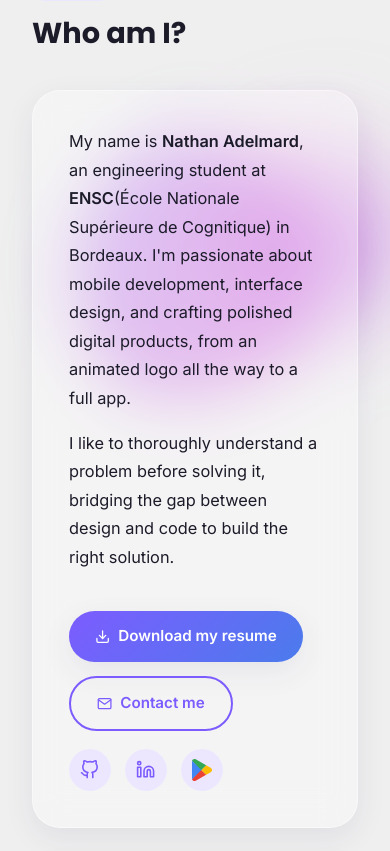
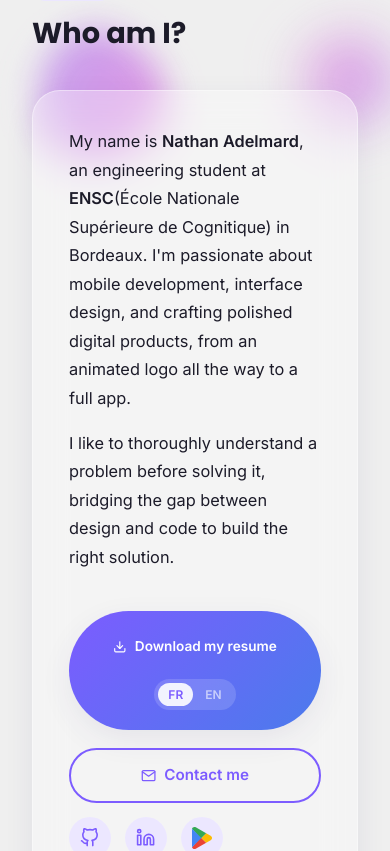
Before and after one commit to nathan-real/AdelmardNa-Portfolio, a React (Vite) app: page / in a window 390 px wide. Shown: the part 960-1811 px from the top of the page. Built offline with nearby package versions, Linux system fonts and the light colour scheme.

Commit message:
Blobs enhanced, Resume added, Resume Download button enhanced

```diff
--- a/src/components/BackgroundBlobs/BackgroundBlobs.jsx
+++ b/src/components/BackgroundBlobs/BackgroundBlobs.jsx
@@ -1,3 +1,6 @@
+import { useEffect } from 'react'
+import { motion, useMotionValue, useSpring, useTransform } from 'framer-motion'
+
 function randomBetween(min, max) {
     return Math.round((min + Math.random() * (max - min)) * 10) / 10
 }
@@ -32,15 +35,32 @@ const blobConfigs = [
 ]
 
 export default function BackgroundBlobs() {
+    const mouseX = useMotionValue(0)
+    const mouseY = useMotionValue(0)
+
+    useEffect(() => {
+        const handleMouseMove = (e) => {
+            mouseX.set((e.clientX / window.innerWidth - 0.5) * 2)
+            mouseY.set((e.clientY / window.innerHeight - 0.5) * 2)
+        }
+        window.addEventListener('mousemove', handleMouseMove)
+        return () => window.removeEventListener('mousemove', handleMouseMove)
+    }, [mouseX, mouseY])
+
+    const springX = useSpring(mouseX, { stiffness: 55, damping: 18, mass: 1 })
+    const springY = useSpring(mouseY, { stiffness: 55, damping: 18, mass: 1 })
+
+    const offsetX = useTransform(springX, [-1, 1], [-45, 45])
+    const offsetY = useTransform(springY, [-1, 1], [-45, 45])
+
     return (
-        <div className="background-layer" aria-hidden="true">
+        <motion.div className="background-layer" aria-hidden="true" style={{ x: offsetX, y: offsetY }}>
             {blobConfigs.map((b, i) => (
                 <span
                     key={i}
                     className="organic-blob"
                     style={{
-                        width: b.size,
-                        height: b.size,
+                        '--blob-size': `${b.size}px`,
                         top: b.top,
                         left: b.left,
                         right: b.right,
@@ -53,6 +73,6 @@ export default function BackgroundBlobs() {
                     }}
                 />
             ))}
-        </div>
+        </motion.div>
     )
 }
--- a/src/data/skills.js
+++ b/src/data/skills.js
@@ -44,7 +44,7 @@ const skills = [
   {
     category: 'Tools & Methods',
     type: 'text',
-    items: ['Project management', 'Teamwork', 'Human-Computer Interaction (HCI)'],
+    items: ['Project management', 'Teamwork', 'Human-Computer Interaction'],
   },
   {
     category: 'Languages',
--- a/src/data/social.js
+++ b/src/data/social.js
@@ -2,7 +2,7 @@ const social = {
   github: 'https://github.com/nathan-real',
   linkedin: 'https://www.linkedin.com/in/nathan-adelmard-86a380392/',
   googlePlay: 'https://play.google.com/store/apps/dev?id=5994314402410562637',
-  email: 'mailto/kubbycubs@gmail.com',
+  email: 'mailto/nathan.adelmard@sfr.fr',
   resumeFr: '/resume/Nathan_Adelmard_CV_FR.pdf',
   resumeEn: '/resume/Nathan_Adelmard_CV_EN.pdf',
 }
--- a/src/index.css
+++ b/src/index.css
@@ -29,6 +29,7 @@
   --font-body: 'Inter', sans-serif;
 }
 
+
 html.dark {
   --color-bg: #14131f;
   --color-bg-soft: #1b1a29;
@@ -37,6 +38,8 @@ html.dark {
   --color-primary-soft: #262244;
   --color-secondary-soft: #1e2740;
   --color-accent-soft: #3a2a1c;
+
+  --blob-scale: 1;
 }
 
 * {
@@ -145,9 +148,17 @@ html.dark .glass {
   box-shadow: var(--shadow-soft);
 }
 
-.btn-primary:hover {
-  transform: translateY(-3px);
-  box-shadow: var(--shadow-hover);
+@media (hover: hover) and (pointer: fine) {
+  .btn-primary:hover {
+    transform: translateY(-3px);
+    box-shadow: var(--shadow-hover);
+  }
+
+  .btn-outline:hover {
+    background: var(--color-primary);
+    color: white;
+    transform: translateY(-3px);
+  }
 }
 
 .btn-outline {
@@ -155,14 +166,12 @@ html.dark .glass {
   color: var(--color-primary);
 }
 
-.btn-outline:hover {
-  background: var(--color-primary);
-  color: white;
-  transform: translateY(-3px);
-}
+
 
 .organic-blob {
   position: absolute;
+  width: calc(var(--blob-size) * var(--blob-scale, 1));
+  height: calc(var(--blob-size) * var(--blob-scale, 1));
   pointer-events: none;
   opacity: 0.55;
   animation:
@@ -221,15 +230,15 @@ html.dark .glass {
 
 @keyframes blob-hue {
   0% {
-    filter: blur(35px) hue-rotate(0deg);
+    filter: blur(20px) hue-rotate(0deg);
   }
 
   50% {
-    filter: blur(35px) hue-rotate(45deg);
+    filter: blur(20px) hue-rotate(45deg);
   }
 
   100% {
-    filter: blur(35px) hue-rotate(0deg);
+    filter: blur(20px) hue-rotate(0deg);
   }
 }
 
@@ -241,20 +250,27 @@ html.dark .glass {
 
   :root {
     --nav-width: 0px;
+    --blob-scale: 0.7;
+  }
+}
+
+@media (max-width: 600px) {
+  :root {
+    --blob-scale: 0.5;
   }
 }
 
 .app-root {
   position: relative;
-  overflow-x: hidden;
+  overflow: hidden;
 }
 
 .background-layer {
   position: absolute;
-  top: 0;
-  left: 0;
-  width: 100%;
-  height: 100%;
+  top: -3%;
+  left: -3%;
+  width: 106%;
+  height: 106%;
   overflow: hidden;
   pointer-events: none;
   z-index: -1;
--- a/src/sections/AboutMe.css
+++ b/src/sections/AboutMe.css
@@ -40,10 +40,13 @@
 
 .about-links {
   display: flex;
+  align-items: center;
   gap: 14px;
+  flex-wrap: wrap;
 }
 
-.about-links a {
+
+.about-links a:not(.btn) {
   width: 42px;
   height: 42px;
   border-radius: 50%;
@@ -56,10 +59,21 @@
   transition: transform 0.25s ease, background 0.25s ease;
 }
 
-.about-links a:hover {
-  background: var(--color-primary);
-  color: white;
-  transform: translateY(-3px);
+@media (hover: hover) and (pointer: fine) {
+
+  .about-links a:not(.btn):hover {
+    background: var(--color-primary);
+    color: white;
+    transform: translateY(-3px);
+  }
+
+  .skill-logo:hover {
+    transform: scale(1.12);
+
+    .skill-logo:hover .skill-logo-name {
+      color: var(--color-accent);
+    }
+  }
 }
 
 .skill-group {
@@ -110,9 +124,6 @@
   cursor: default;
 }
 
-.skill-logo:hover {
-  transform: scale(1.12);
-}
 
 .skill-logo-img {
   width: 40px;
@@ -141,13 +152,10 @@
   transition: color 0.2s ease;
 }
 
-.skill-logo:hover .skill-logo-name {
-  color: var(--color-accent);
-}
 
 @media (max-width: 1100px) {
   .about-grid-main {
-    grid-template-columns: 1fr;
+    grid-template-columns: minmax(0, 1fr);
   }
 
   .about-text {
@@ -159,14 +167,20 @@
 
   .about-grid-main,
   .about-grid-secondary {
-    grid-template-columns: 1fr;
+    grid-template-columns: minmax(0, 1fr);
   }
 }
 
+.about-text {
+  min-width: 0;
+}
+
 .skill-stack {
-  display: flex;
-  flex-direction: column;
-  gap: 32px;
+  min-width: 0;
+}
+
+.skill-group {
+  min-width: 0;
 }
 
 .skill-stack .skill-group {
@@ -181,3 +195,98 @@
   width: 22px;
   height: 22px;
 }
+
+.resume-btn {
+  display: flex;
+  align-items: center;
+  padding: 0;
+  overflow: hidden;
+}
+
+.resume-btn-main {
+  display: flex;
+  align-items: center;
+  gap: 8px;
+  padding: 12px 16px;
+  color: inherit;
+  text-decoration: none;
+}
+
+.resume-lang-switch {
+  display: flex;
+  align-items: center;
+  gap: 2px;
+  padding: 4px;
+  margin: 0 6px 0 0;
+  background: rgba(255, 255, 255, 0.15);
+  border-radius: 999px;
+}
+
+.resume-lang-switch button {
+  border: none;
+  background: transparent;
+  color: inherit;
+  font-size: 0.75rem;
+  font-weight: 700;
+  padding: 4px 10px;
+  border-radius: 999px;
+  cursor: pointer;
+  opacity: 0.6;
+  transition: background 0.25s ease, opacity 0.25s ease, color 0.25s ease;
+}
+
+.resume-lang-switch button.active {
+  background: rgba(255, 255, 255, 0.9);
+  color: var(--color-primary);
+  opacity: 1;
+}
+
+@media (max-width: 600px) {
+  .about-actions {
+    flex-direction: column;
+    align-items: stretch;
+    gap: 12px;
+  }
+
+  .resume-btn {
+    width: 100%;
+    justify-content: space-between;
+  }
+
+  .resume-btn-main {
+    flex: 1;
+    min-width: 0;
+    justify-content: center;
+    padding: 12px 14px;
+    font-size: 0.9rem;
+    white-space: normal;
+    text-align: center;
+  }
+
+  .about-links {
+    justify-content: flex-start;
+  }
+
+  .about-links .btn-outline {
+    width: 100%;
+    justify-content: center;
+  }
+}
+
+@media (max-width: 480px) {
+  .resume-btn {
+    flex-direction: column;
+    align-items: stretch;
+    border-radius: 20px;
+  }
+
+  .resume-btn-main {
+    padding: 12px;
+    font-size: 0.85rem;
+  }
+
+  .resume-lang-switch {
+    align-self: center;
+    margin: 0 0 8px;
+  }
+}
--- a/src/sections/AboutMe.jsx
+++ b/src/sections/AboutMe.jsx
@@ -3,6 +3,7 @@ import skills from '../data/skills.js'
 import social from '../data/social.js'
 import './AboutMe.css'
 import googleplayLogo from '../assets/logo/google-play.svg'
+import { useState } from 'react'
 
 function SkillGroup({ group }) {
   return (
@@ -37,6 +38,8 @@ function SkillGroup({ group }) {
 
 export default function AboutMe() {
   const [designGroup, devGroup, toolsGroup, languagesGroup] = skills
+  const [cvLang, setCvLang] = useState('fr')
+  const resumeHref = cvLang === 'fr' ? social.resumeFr : social.resumeEn
 
   return (
     <section id="about" className="section about-section">
@@ -58,20 +61,39 @@ export default function AboutMe() {
             </p>
 
             <div className="about-actions">
-              <a href={social.resumeFr} download className="btn btn-primary">
-                <FiDownload /> Download my resume
-              </a>
+              <div className="btn btn-primary resume-btn">
+                <a href={resumeHref} download className="resume-btn-main">
+                  <FiDownload /> {'Download my resume'}
+                </a>
+                <div className="resume-lang-switch" role="group" aria-label="Choisir la langue du CV">
+                  <button
+                    type="button"
+                    className={cvLang === 'fr' ? 'active' : ''}
+                    onClick={() => setCvLang('fr')}
+                  >
+                    FR
+                  </button>
+                  <button
+                    type="button"
+                    className={cvLang === 'en' ? 'active' : ''}
+                    onClick={() => setCvLang('en')}
+                  >
+                    EN
+                  </button>
+                </div>
+              </div>
+            </div>
+
+            <div className="about-links">
               <a href={social.email} className="btn btn-outline">
                 <FiMail /> Contact me
               </a>
-            </div>
-
-            <div className="about-links">
               <a href={social.github} target="_blank" rel="noreferrer" aria-label="GitHub"><FiGithub /></a>
               <a href={social.linkedin} target="_blank" rel="noreferrer" aria-label="LinkedIn"><FiLinkedin /></a>
               <a href={social.googlePlay} target="_blank" rel="noreferrer" aria-label="Google Play">
                 <img src={googleplayLogo} alt="Google Play" className="about-link-icon google-play-icon" />
-              </a>            </div>
+              </a>
+            </div>
           </div>
 
           <div className="skill-stack">
--- a/src/sections/Contact.jsx
+++ b/src/sections/Contact.jsx
@@ -1,6 +1,8 @@
 import { FiGithub, FiLinkedin, FiPlayCircle, FiMail } from 'react-icons/fi'
 import social from '../data/social.js'
 import './Contact.css'
+import googleplayLogo from '../assets/logo/google-play.svg'
+
 
 export default function Contact() {
   return (
@@ -17,7 +19,7 @@ export default function Contact() {
             <a href={social.email} className="btn btn-primary"><FiMail /> Email</a>
             <a href={social.linkedin} target="_blank" rel="noreferrer" className="btn btn-outline"><FiLinkedin /> LinkedIn</a>
             <a href={social.github} target="_blank" rel="noreferrer" className="btn btn-outline"><FiGithub /> GitHub</a>
-            <a href={social.googlePlay} target="_blank" rel="noreferrer" className="btn btn-outline"><FiPlayCircle /> Google Play</a>
+            <a href={social.googlePlay} target="_blank" rel="noreferrer" className="btn btn-outline"><img src={googleplayLogo} alt="Google Play" className="about-link-icon google-play-icon" /> Google Play</a>
           </div>
         </div>
       </div>
```
Also changed, not shown: src/components/Navbar.jsx (+35 -29 lines), src/components/ProjectCard.css (+9 -6 lines), 2 other files (tests, documents, lock files or other folders).
